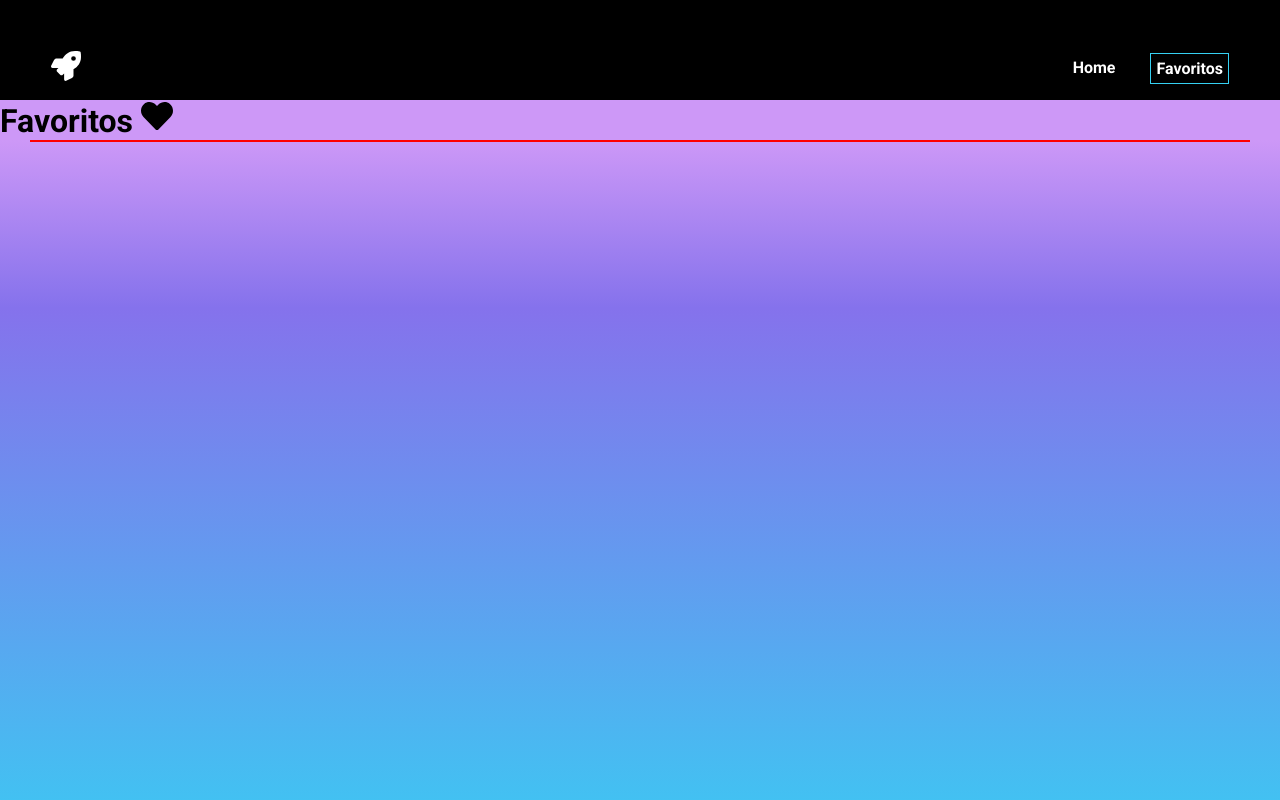
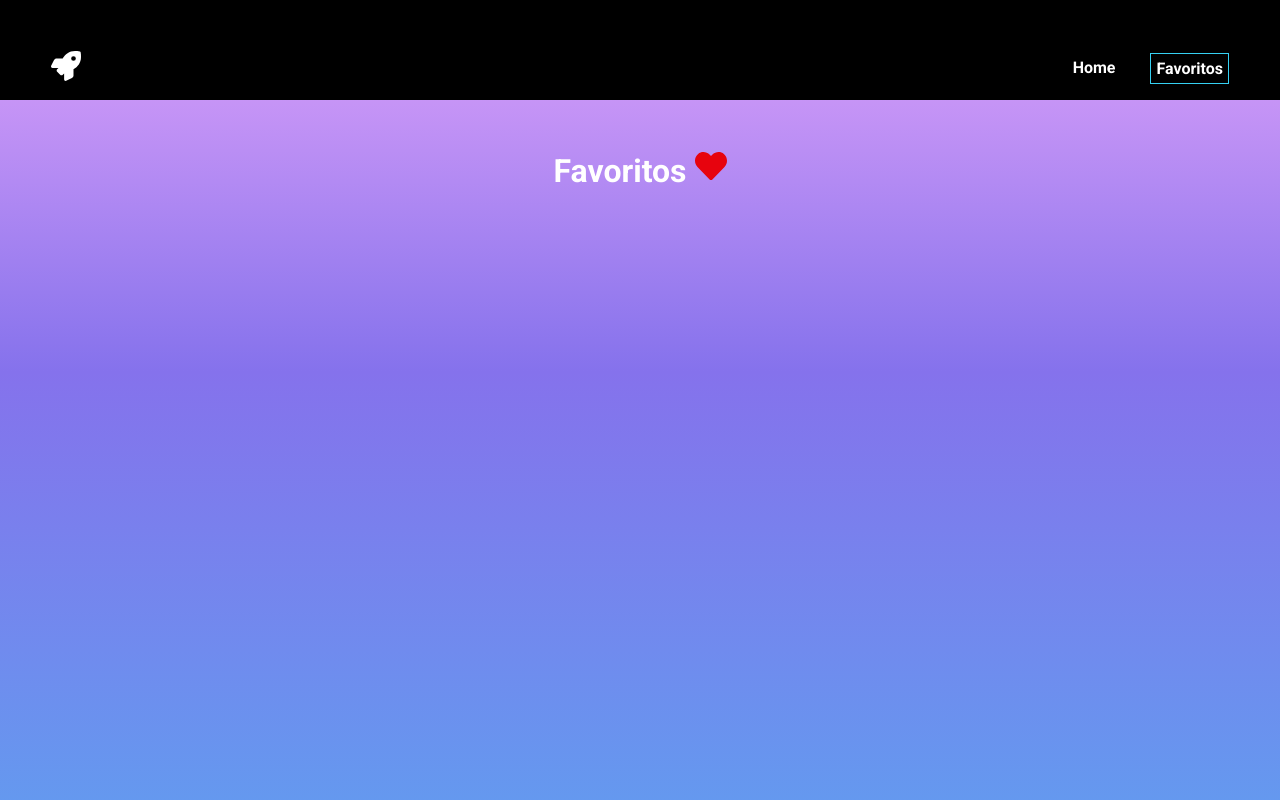
Before and after one commit to Sara01romao/api-FinalSpace, a React (Create React App) app: page /favorites in a window 1280 px wide. Shown: the top 800 px of the page. Built offline with nearby package versions, Linux system fonts and the light colour scheme; the HTML template or start-up script is replaced by a standard one.

Commit message:
colores card Favorito e alinhamento h1

```diff
--- a/src/pages/Favorites/styles.js
+++ b/src/pages/Favorites/styles.js
@@ -1,10 +1,17 @@
 import styled from "styled-components";
 
 export const DivSalvos = styled.div`
-    height: 100Vh;
-    background: linear-gradient(#cd98f7 5%,#8572ec 26%, #35D1F3);
+    height: 100vmax;
 
+    h1{
+        text-align: center;
+        color:#fff;
+        margin: 50px 0px;
+    }
 
+    h1 svg{
+        color: #E7030E;
+    }
 
 
     .container{
@@ -12,8 +19,8 @@ export const DivSalvos = styled.div`
         display: flex;
         flex-wrap: wrap;
         justify-content: center;
-        border: 1px solid red;
         margin: 0 auto;
+
 
     }
 
@@ -23,8 +30,9 @@ export const DivSalvos = styled.div`
         align-items: center;
         justify-content: space-around;
         width: 90%;
-        border: 1px solid red;
-        background: #fff;
+        border: 3px solid #000;
+        border-radius: 5px;
+        background: linear-gradient( #fff 16%, #35D1F3);
         margin-bottom: 20px;
         padding:10px;
 
@@ -40,11 +48,30 @@ export const DivSalvos = styled.div`
     .card h2{
         width: 150px;
         text-align: center;
+
     }
 
     .card button{
         height: 40px;
-        width: 200px
+        width: 200px;
+        display:flex;
+        align-items: center;
+        justify-content: center;
+        background-color: transparent;
+        border: 3px solid #000;
+        cursor: pointer;
+        font-weight: bold;
+        margin-top: 10px;
+    }
+
+    .card button:hover{
+
+        color: #fff;
+        background-color: #000;
+
+    }
+    .card button svg{
+        margin-right: 10px;
     }
 
     @media (max-width:768px){
@@ -53,7 +80,7 @@ export const DivSalvos = styled.div`
             flex-direction: column;
 
             width: 80%;
-            margin: 0px auto;
+            margin: 0px auto 20px;
 
 
             border: 1px solid red;
```
